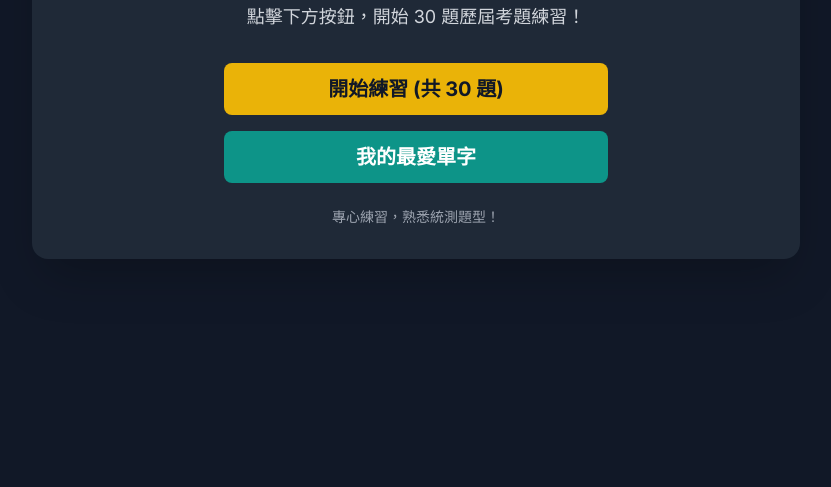
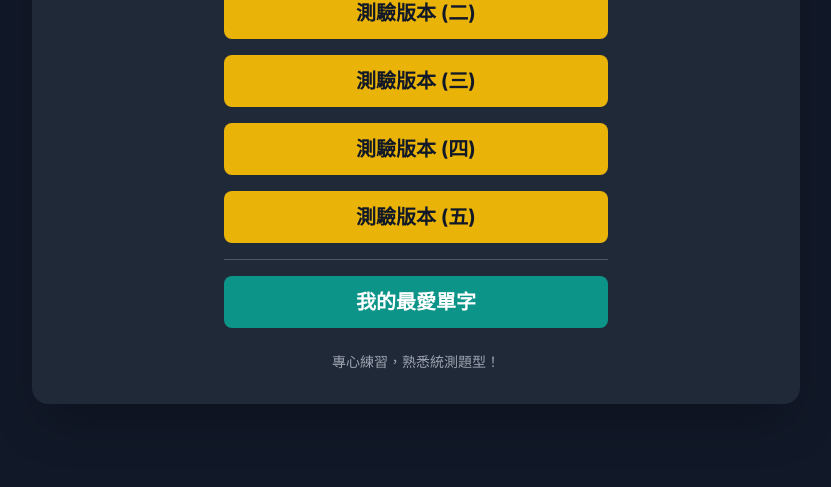
Before and after one commit to linyuching/calvin_English, a plain HTML site: page index.html in a window 1280 px wide. Shown: the part 313-800 px from the top of the page, without its empty margins (224-1055 px from the left). Drawn offline with nearby package versions, Linux system fonts and the light colour scheme.

Commit message:
index.html

```diff
--- a/index.html
+++ b/index.html
@@ -52,14 +52,27 @@
 
         <!-- Screen 1: Welcome -->
         <div id="welcome-screen" class="screen active-screen flex-col items-center text-center p-6 sm:p-8 bg-gray-800 rounded-2xl shadow-2xl">
-            <h1 class="text-3xl sm:text-4xl font-bold text-yellow-400 mb-4">四技二專統測 英文衝刺</h1>
+            <h1 class="text-3xl sm:text-4xl font-bold text-yellow-400 mb-4">四技二專 英文衝刺</h1>
             <p class="text-base sm:text-lg text-gray-300 mb-8 leading-relaxed">
-                點擊下方按鈕，開始 30 題歷屆考題練習！
+                請選擇一個測驗版本 (每回10題)
             </p>
             <div class="space-y-4 w-full max-w-sm">
-                <button onclick="startPracticeTest()" class="w-full bg-yellow-500 hover:bg-yellow-600 text-gray-900 font-bold py-3 px-6 rounded-lg text-lg sm:text-xl transition duration-300 transform hover:scale-105">
-                    開始練習 (共 30 題)
+                <button onclick="startPracticeVersion(1)" class="w-full bg-yellow-500 hover:bg-yellow-600 text-gray-900 font-bold py-3 px-6 rounded-lg text-lg sm:text-xl transition duration-300 transform hover:scale-105">
+                    測驗版本 (一)
                 </button>
+                <button onclick="startPracticeVersion(2)" class="w-full bg-yellow-500 hover:bg-yellow-600 text-gray-900 font-bold py-3 px-6 rounded-lg text-lg sm:text-xl transition duration-300 transform hover:scale-105">
+                    測驗版本 (二)
+                </button>
+                <button onclick="startPracticeVersion(3)" class="w-full bg-yellow-500 hover:bg-yellow-600 text-gray-900 font-bold py-3 px-6 rounded-lg text-lg sm:text-xl transition duration-300 transform hover:scale-105">
+                    測驗版本 (三)
+                </button>
+                <button onclick="startPracticeVersion(4)" class="w-full bg-yellow-500 hover:bg-yellow-600 text-gray-900 font-bold py-3 px-6 rounded-lg text-lg sm:text-xl transition duration-300 transform hover:scale-105">
+                    測驗版本 (四)
+                </button>
+                <button onclick="startPracticeVersion(5)" class="w-full bg-yellow-500 hover:bg-yellow-600 text-gray-900 font-bold py-3 px-6 rounded-lg text-lg sm:text-xl transition duration-300 transform hover:scale-105">
+                    測驗版本 (五)
+                </button>
+                <hr class="border-gray-600 my-4">
                 <button onclick="showFavoritesModal()" class="w-full bg-teal-600 hover:bg-teal-700 text-white font-bold py-3 px-6 rounded-lg text-lg sm:text-xl transition duration-300">
                     我的最愛單字
                 </button>
@@ -113,11 +126,11 @@
             <p id="module-complete-message" class="text-base sm:text-lg text-gray-300 mb-6"></p>
             <div class="text-lg sm:text-xl mb-8">本次成績 / Score: <span id="module-score" class="text-xl sm:text-2xl font-bold text-yellow-400"></span></div>
             <div class="flex flex-col sm:flex-row space-y-4 sm:space-y-0 sm:space-x-4">
-                <button onclick="startPracticeTest()" class="bg-blue-600 hover:bg-blue-700 text-white font-bold py-3 px-6 rounded-lg transition duration-300">
-                    再試一次
+                <button onclick="backToWelcome()" class="bg-blue-600 hover:bg-blue-700 text-white font-bold py-3 px-6 rounded-lg transition duration-300">
+                    回版本選單
                 </button>
                 <button onclick="restartMission()" class="bg-gray-600 hover:bg-gray-700 text-white font-bold py-3 px-6 rounded-lg transition duration-300">
-                    返回首頁
+                    重置並回首頁
                 </button>
             </div>
         </div>
@@ -409,8 +422,46 @@
             // Favorites are NOT reset
         }
 
-        function startPracticeTest() {
-            startTest('practice');
+        function startPracticeVersion(versionNumber) {
+            resetState();
+            currentTest = 'practice';
+
+            const allQs = allPracticeQuestions;
+            switch(versionNumber) {
+                case 1:
+                    currentQuestions = allQs.slice(0, 10);
+                    break;
+                case 2:
+                    currentQuestions = allQs.slice(10, 20);
+                    break;
+                case 3:
+                    currentQuestions = allQs.slice(20, 30);
+                    break;
+                case 4:
+                    // Mix of 1 and 3 (0-4, 20-24)
+                    currentQuestions = allQs.slice(0, 5).concat(allQs.slice(20, 25));
+                    break;
+                case 5:
+                    // Mix of 2 and 3 (10-14, 25-29)
+                    currentQuestions = allQs.slice(10, 15).concat(allQs.slice(25, 30));
+                    break;
+                default:
+                    // Default to version 1
+                    currentQuestions = allQs.slice(0, 10);
+                    break;
+            }
+
+            // Shuffle the selected 10 questions so they aren't in order
+            for (let i = currentQuestions.length - 1; i > 0; i--) {
+                const j = Math.floor(Math.random() * (i + 1));
+                [currentQuestions[i], currentQuestions[j]] = [currentQuestions[j], currentQuestions[i]];
+            }
+
+            testTitle.textContent = `歷屆考題練習 (版本 ${versionNumber})`;
+
+            loadQuestion();
+            startTimer(currentQuestions.length * 45); // 10 * 45 seconds
+            showScreen('test-screen');
         }
 
         function startTest(testType) { // testType will always be 'practice'
@@ -597,6 +648,10 @@
             showScreen('welcome-screen');
         }
 
+        function backToWelcome() {
+            showScreen('welcome-screen');
+        }
+
         function speak(text) {
             window.speechSynthesis.cancel();
             const utterance = new SpeechSynthesisUtterance(text);
```
